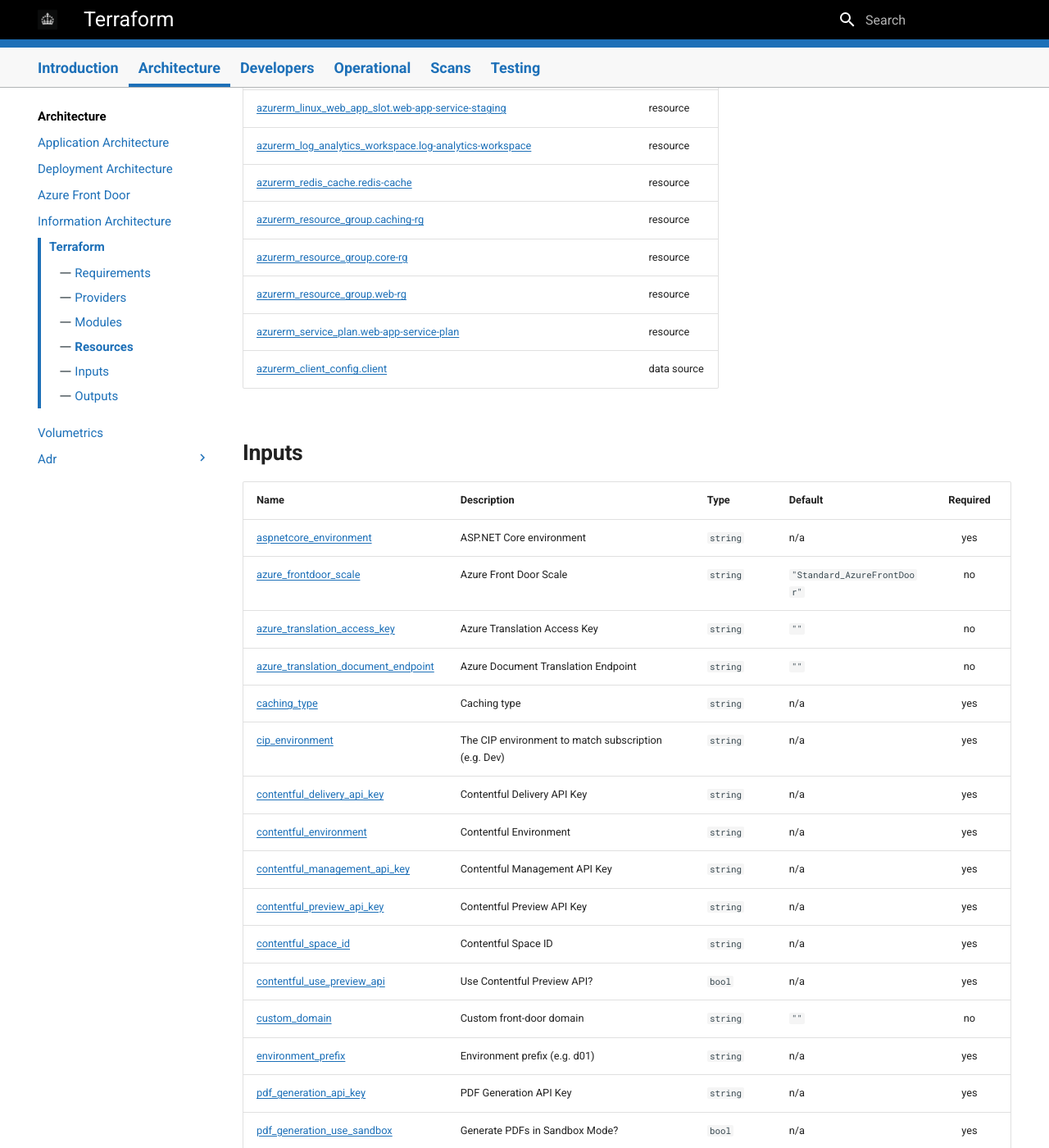
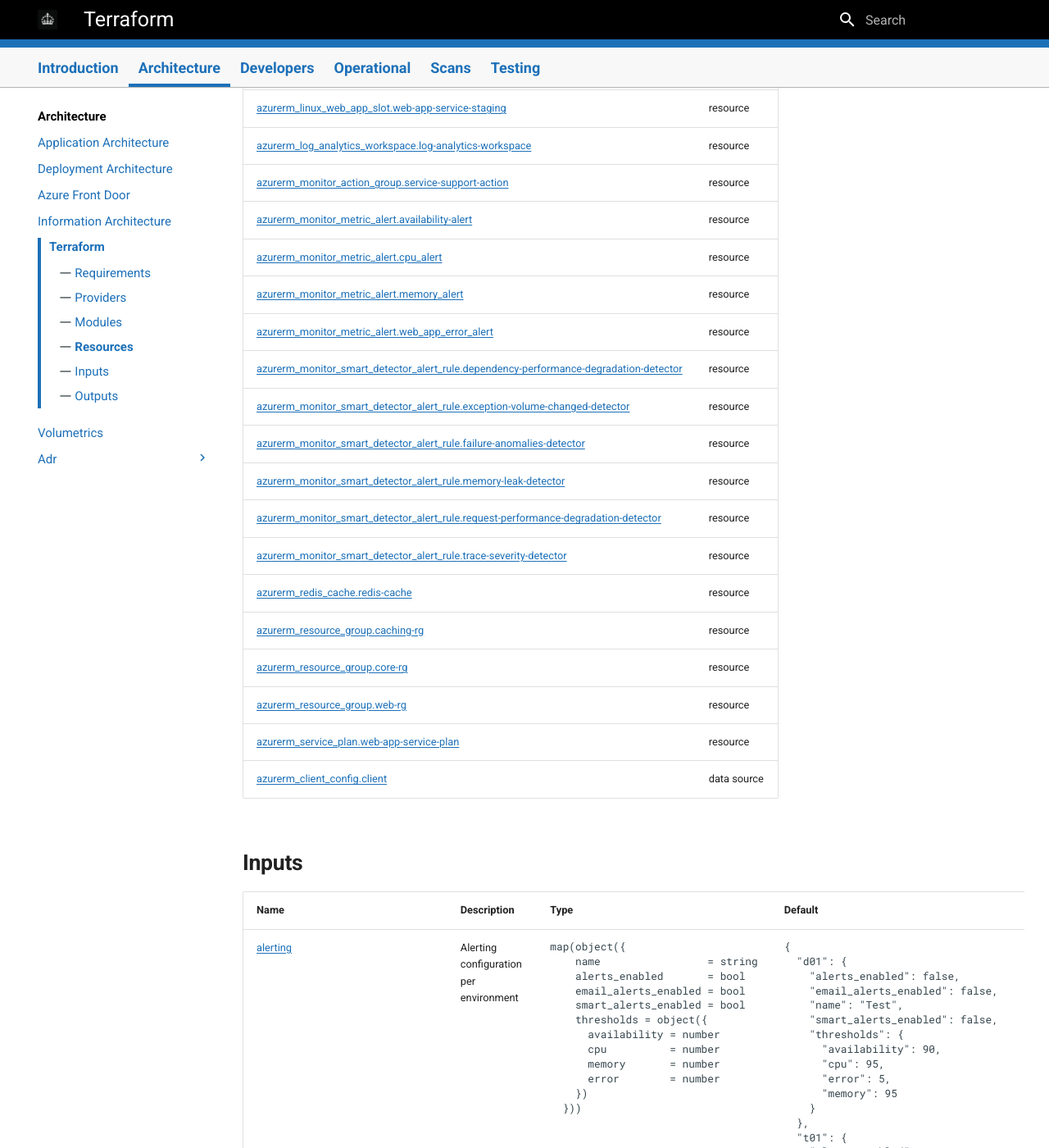
Before and after one commit to DFE-Digital/care-leavers, an MkDocs documentation site: the page built from docs/architecture/Terraform.md, in a window 1280 px wide and 1400 px high, scrolled down 2070 px. Shown: the whole window at 82% size. Built offline with MkDocs 1.6.1 and Material for MkDocs 9.7.7, drawn with Linux system fonts in a browser that asks for light colours; some of the changed text lies outside the part shown.

Commit message:
Update documentation

```diff
--- a/docs/architecture/Terraform.md
+++ b/docs/architecture/Terraform.md
@@ -49,6 +49,17 @@ No modules.
 | [azurerm_linux_web_app.web-app-service](https://registry.terraform.io/providers/hashicorp/azurerm/latest/docs/resources/linux_web_app) | resource |
 | [azurerm_linux_web_app_slot.web-app-service-staging](https://registry.terraform.io/providers/hashicorp/azurerm/latest/docs/resources/linux_web_app_slot) | resource |
 | [azurerm_log_analytics_workspace.log-analytics-workspace](https://registry.terraform.io/providers/hashicorp/azurerm/latest/docs/resources/log_analytics_workspace) | resource |
+| [azurerm_monitor_action_group.service-support-action](https://registry.terraform.io/providers/hashicorp/azurerm/latest/docs/resources/monitor_action_group) | resource |
+| [azurerm_monitor_metric_alert.availability-alert](https://registry.terraform.io/providers/hashicorp/azurerm/latest/docs/resources/monitor_metric_alert) | resource |
+| [azurerm_monitor_metric_alert.cpu_alert](https://registry.terraform.io/providers/hashicorp/azurerm/latest/docs/resources/monitor_metric_alert) | resource |
+| [azurerm_monitor_metric_alert.memory_alert](https://registry.terraform.io/providers/hashicorp/azurerm/latest/docs/resources/monitor_metric_alert) | resource |
+| [azurerm_monitor_metric_alert.web_app_error_alert](https://registry.terraform.io/providers/hashicorp/azurerm/latest/docs/resources/monitor_metric_alert) | resource |
+| [azurerm_monitor_smart_detector_alert_rule.dependency-performance-degradation-detector](https://registry.terraform.io/providers/hashicorp/azurerm/latest/docs/resources/monitor_smart_detector_alert_rule) | resource |
+| [azurerm_monitor_smart_detector_alert_rule.exception-volume-changed-detector](https://registry.terraform.io/providers/hashicorp/azurerm/latest/docs/resources/monitor_smart_detector_alert_rule) | resource |
+| [azurerm_monitor_smart_detector_alert_rule.failure-anomalies-detector](https://registry.terraform.io/providers/hashicorp/azurerm/latest/docs/resources/monitor_smart_detector_alert_rule) | resource |
+| [azurerm_monitor_smart_detector_alert_rule.memory-leak-detector](https://registry.terraform.io/providers/hashicorp/azurerm/latest/docs/resources/monitor_smart_detector_alert_rule) | resource |
+| [azurerm_monitor_smart_detector_alert_rule.request-performance-degradation-detector](https://registry.terraform.io/providers/hashicorp/azurerm/latest/docs/resources/monitor_smart_detector_alert_rule) | resource |
+| [azurerm_monitor_smart_detector_alert_rule.trace-severity-detector](https://registry.terraform.io/providers/hashicorp/azurerm/latest/docs/resources/monitor_smart_detector_alert_rule) | resource |
 | [azurerm_redis_cache.redis-cache](https://registry.terraform.io/providers/hashicorp/azurerm/latest/docs/resources/redis_cache) | resource |
 | [azurerm_resource_group.caching-rg](https://registry.terraform.io/providers/hashicorp/azurerm/latest/docs/resources/resource_group) | resource |
 | [azurerm_resource_group.core-rg](https://registry.terraform.io/providers/hashicorp/azurerm/latest/docs/resources/resource_group) | resource |
@@ -60,6 +71,7 @@ No modules.
 
 | Name | Description | Type | Default | Required |
 |------|-------------|------|---------|:--------:|
+| <a name="input_alerting"></a> [alerting](#input\_alerting) | Alerting configuration per environment | <pre>map(object({<br>    name                 = string<br>    alerts_enabled       = bool<br>    email_alerts_enabled = bool<br>    smart_alerts_enabled = bool<br>    thresholds = object({<br>      availability = number<br>      cpu          = number<br>      memory       = number<br>      error        = number<br>    })<br>  }))</pre> | <pre>{<br>  "d01": {<br>    "alerts_enabled": false,<br>    "email_alerts_enabled": false,<br>    "name": "Test",<br>    "smart_alerts_enabled": false,<br>    "thresholds": {<br>      "availability": 90,<br>      "cpu": 95,<br>      "error": 5,<br>      "memory": 95<br>    }<br>  },<br>  "t01": {<br>    "alerts_enabled": true,<br>    "email_alerts_enabled": false,<br>    "name": "Staging",<br>    "smart_alerts_enabled": true,<br>    "thresholds": {<br>      "availability": 99.9,<br>      "cpu": 85,<br>      "error": 1,<br>      "memory": 85<br>    }<br>  },<br>  "t02": {<br>    "alerts_enabled": true,<br>    "email_alerts_enabled": true,<br>    "name": "Production",<br>    "smart_alerts_enabled": true,<br>    "thresholds": {<br>      "availability": 99.9,<br>      "cpu": 85,<br>      "error": 1,<br>      "memory": 85<br>    }<br>  }<br>}</pre> | no |
 | <a name="input_aspnetcore_environment"></a> [aspnetcore\_environment](#input\_aspnetcore\_environment) | ASP.NET Core environment | `string` | n/a | yes |
 | <a name="input_azure_frontdoor_scale"></a> [azure\_frontdoor\_scale](#input\_azure\_frontdoor\_scale) | Azure Front Door Scale | `string` | `"Standard_AzureFrontDoor"` | no |
 | <a name="input_azure_translation_access_key"></a> [azure\_translation\_access\_key](#input\_azure\_translation\_access\_key) | Azure Translation Access Key | `string` | `""` | no |
@@ -74,10 +86,12 @@ No modules.
 | <a name="input_contentful_use_preview_api"></a> [contentful\_use\_preview\_api](#input\_contentful\_use\_preview\_api) | Use Contentful Preview API? | `bool` | n/a | yes |
 | <a name="input_custom_domain"></a> [custom\_domain](#input\_custom\_domain) | Custom front-door domain | `string` | `""` | no |
 | <a name="input_environment_prefix"></a> [environment\_prefix](#input\_environment\_prefix) | Environment prefix (e.g. d01) | `string` | n/a | yes |
+| <a name="input_gtaa_base_url"></a> [gtaa\_base\_url](#input\_gtaa\_base\_url) | The base url for the 'Get-To-An-Answer' questionnaire service | `string` | n/a | yes |
 | <a name="input_pdf_generation_api_key"></a> [pdf\_generation\_api\_key](#input\_pdf\_generation\_api\_key) | PDF Generation API Key | `string` | n/a | yes |
 | <a name="input_pdf_generation_use_sandbox"></a> [pdf\_generation\_use\_sandbox](#input\_pdf\_generation\_use\_sandbox) | Generate PDFs in Sandbox Mode? | `bool` | n/a | yes |
 | <a name="input_rebrand"></a> [rebrand](#input\_rebrand) | Force DfE Rebrand before 25th June 2025 | `bool` | `false` | no |
 | <a name="input_scripts_clarity"></a> [scripts\_clarity](#input\_scripts\_clarity) | Clarity code | `string` | n/a | yes |
+| <a name="input_support_alert_email"></a> [support\_alert\_email](#input\_support\_alert\_email) | Where to send alert emails to | `string` | n/a | yes |
 
 ## Outputs
 
```
Also changed, not shown: other parts of docs/architecture/Terraform.md (+1 -1 lines), 2 other files.
